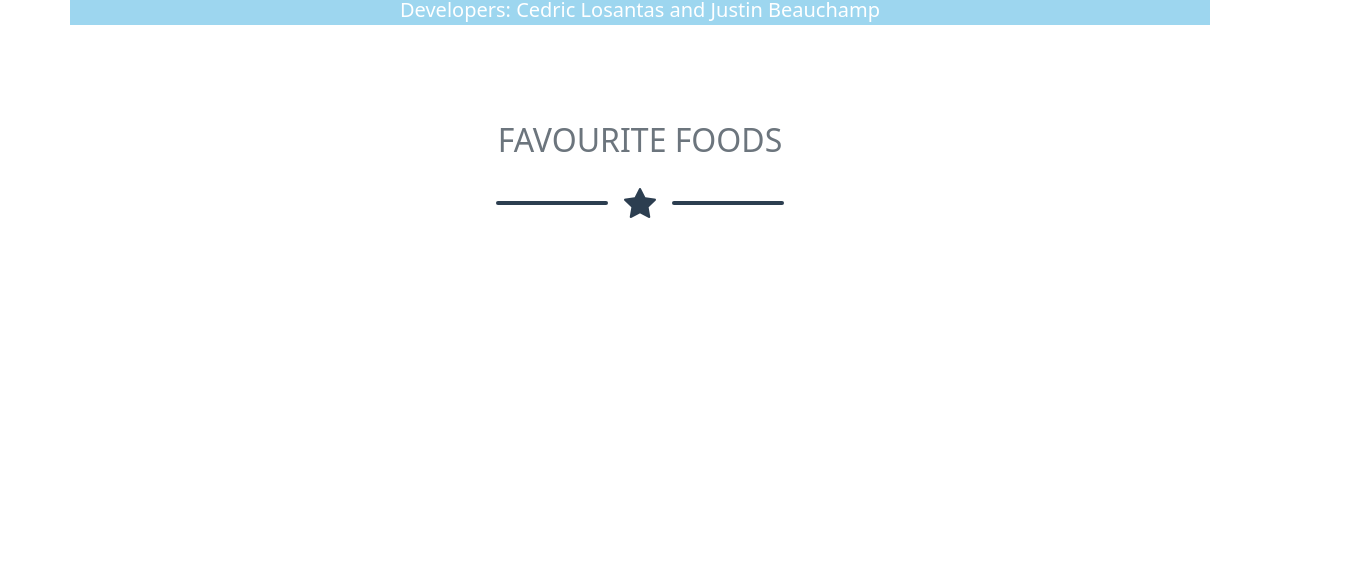
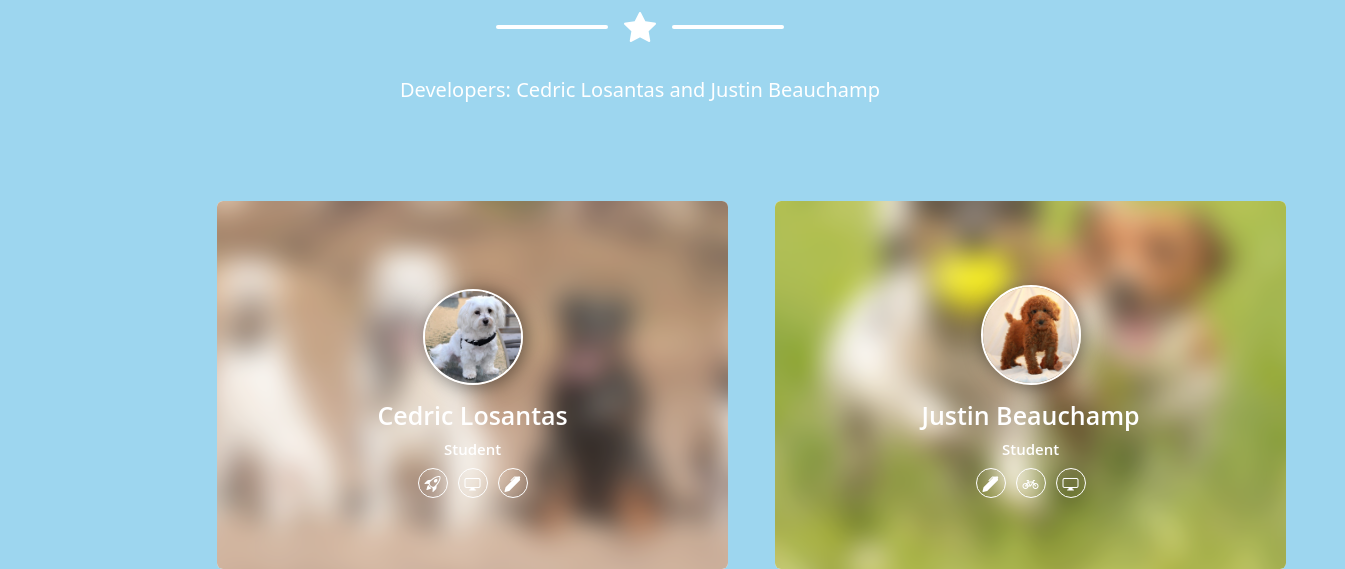
Before and after one commit to myaccountced/SCP, a plain HTML site: page scp_team.html in a window 1280 px wide. Shown: the part 669-1238 px from the top of the page, 1345 px wide, since content can reach past the window. Before the commit the page ends 920 px from the top, so only its background shows below. Drawn offline with nearby package versions, Linux system fonts and the light colour scheme.

Commit message:
Modified team page

```diff
--- a/scp_team.html
+++ b/scp_team.html
@@ -62,20 +62,39 @@
     </div>
 </div>
 
-<div class="page-section">
-    <div class="container">
-        <!-- Portfolio Section Heading-->
-        <h2 class="page-section-heading text-center text-uppercase text-secondary mb-0">Favourite Foods</h2>
-        <!-- Icon Divider-->
-        <div class="divider-custom">
-            <div class="divider-custom-line"></div>
-            <div class="divider-custom-icon"><i class="bi bi-star-fill"></i></div>
-            <div class="divider-custom-line"></div>
+<div class="container" id="profiles">
+    <div class="col">
+        <div class="col-md-11">
+            <div class="card profile-card">
+                <img src="images/carousel_dogsSitting1.webp"
+                     alt="profile-sample1" class="background" />
+                <img src="images/dogs/chloe.jpg" alt="profile-image" class="profile" />
+                <div class="card-content">
+                    <h2>Cedric Losantas<small>Student</small></h2>
+                    <div class="icon-block">
+                        <i class="bi bi-rocket-takeoff"></i><i class="bi bi-display"></i><i class="bi bi-pen-fill"></i>
+                    </div>
+                </div>
+            </div>
         </div>
+    </div>
+
+    <div class="col">
+        <div class="col-md-11">
+            <div class="card profile-card">
+                <img src="images/carousel_dogsPlaying1.webp"
+                     alt="profile-sample1" class="background" />
+                <img src="images/dogs/lucy.jpg" alt="profile-image" class="profile" />
+                <div class="card-content">
+                    <h2>Justin Beauchamp<small>Student</small></h2>
+                    <div class="icon-block">
+                        <i class="bi bi-pen-fill"></i><i class="bi bi-bicycle"></i><i class="bi bi-display"></i>
+                    </div>
+                </div>
+            </div>
+        </div>
+    </div>
 </div>
-
-
-
 
 </body>
 </html>
--- a/styles/scp_team_styles.css
+++ b/styles/scp_team_styles.css
@@ -1,8 +1,12 @@
 @charset "UTF-8";
+
+body {
+  background: #9dd6ef;
+}
 
 .masthead .container {
   background: #9dd6ef;
-  margin-top: 10rem;
+  margin-top: 15rem;
 }
 
 .divider-custom {
@@ -12,6 +16,7 @@
   justify-content: center;
   align-items: center;
 }
+
 .divider-custom .divider-custom-line {
   width: 100%;
   max-width: 7rem;
@@ -51,3 +56,93 @@
 .masthead .masthead-avatar {
   width: 15rem;
 }
+
+
+
+
+.profile-card {
+  font-family: 'Open Sans', Arial, sans-serif;
+  position: relative;
+  float: left;
+  overflow: hidden;
+  width: 100%;
+  color: #ffffff;
+  text-align: center;
+  height: 368px;
+  border: none;
+  padding: 38px 10px;
+}
+
+.profile-card .background {
+  width: 100%;
+  opacity: 0.9;
+  filter: blur(5px);
+  transform: scale(2.8);
+}
+
+.profile-card .card-content {
+  width: 100%;
+  padding: 15px 25px;
+  position: absolute;
+  left: 0;
+  top: 50%;
+}
+
+.profile-card .profile {
+  border-radius: 50%;
+  position: absolute;
+  bottom: 50%;
+  left: 50%;
+  max-width: 100px;
+  opacity: 1;
+  box-shadow: 3px 3px 20px rgba(0, 0, 0, 0.5);
+  border: 2px solid rgba(255, 255, 255, 1);
+  transform: translate(-50%, 0%);
+}
+
+.profile-card h2 {
+  margin: 0 0 5px;
+  font-weight: 600;
+  font-size: 25px;
+}
+
+.profile-card h2 small {
+  display: block;
+  font-size: 15px;
+  margin-top: 10px;
+}
+
+.profile-card i {
+  display: inline-block;
+  font-size: 16px;
+  color: #ffffff;
+  text-align: center;
+  border: 1px solid #fff;
+  width: 30px;
+  height: 30px;
+  line-height: 30px;
+  border-radius: 50%;
+  margin: 0 5px;
+}
+
+.profile-card .icon-block {
+  float: left;
+  width: 100%;
+  margin-top: 5px;
+}
+
+.profile-card .icon-block a {
+  text-decoration: none;
+}
+
+.profile-card i:hover {
+  background-color: #fff;
+  color: #2E3434;
+  text-decoration: none;
+}
+
+#profiles {
+  display: flex;
+  flex-wrap: wrap; /* allows the items to wrap onto multiple lines */
+  margin-left: 16%;
+}
```
